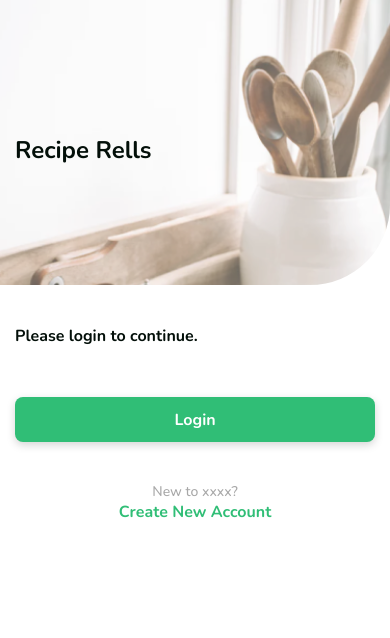
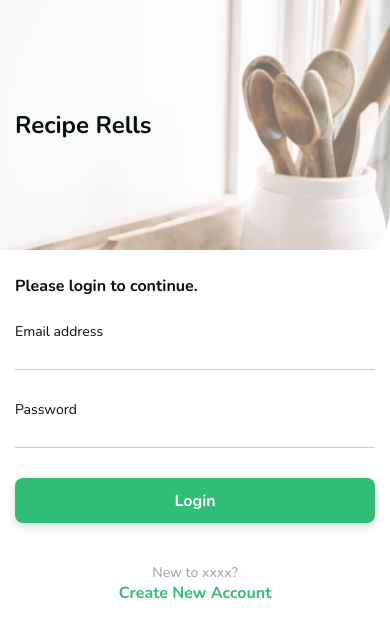
Before and after one commit to tadeumelembe/recipe-app, a React Native app: screen /SignIn in a window 390 px wide. Shown: the top 638 px of the page. Built offline with nearby package versions, Linux system fonts and the light colour scheme; what expo-linking would draw is missing.

Commit message:
Added User login function

```diff
--- a/components/Themed.tsx
+++ b/components/Themed.tsx
@@ -15,7 +15,8 @@ import {
   Pressable,
   StatusBar,
   Animated,
-  TouchableOpacity
+  TouchableOpacity,
+  ActivityIndicator
 } from 'react-native';
 import { useSafeAreaInsets } from 'react-native-safe-area-context';
 import { CollapsibleProps, CollapsibleRef, MaterialTabBar, MaterialTabItem, TabProps, Tabs } from 'react-native-collapsible-tab-view';
@@ -68,6 +69,7 @@ export type FlatListProps = ThemeProps & FlashListProps<any>;
 export type TouchableOpacityProps = ThemeProps & DefaultTouchableOpacity['props'] & {
   btnText?: string,
   iconName?: string,
+  loading?: boolean,
 };
 export type AvatarProps = ViewProps & { size?: string };
 
@@ -221,6 +223,12 @@ export function TextInput(props: TextInputProps) {
     errorBorder: {
       borderBottomWidth: 1,
       borderBottomColor: 'red',
+    },
+    errorText:{
+      ...styles.fontNunitoMedium,
+      ...styles.fontS,
+      color:'red',
+      paddingTop:2
     }
   })
   return (
@@ -238,6 +246,9 @@ export function TextInput(props: TextInputProps) {
             style={[styles.textInput, error && localStyle.errorBorder, style]}
             {...otherProps}
           />
+          {error &&
+            <Text style={localStyle.errorText}>{error.message || 'Error'}</Text>
+          }
         </DefaultView>
 
       )}
@@ -246,11 +257,15 @@ export function TextInput(props: TextInputProps) {
 }
 
 export function Button(props: TouchableOpacityProps) {
-  const { btnText, style, ...otherProps } = props
+  const { btnText, style, loading, ...otherProps } = props
 
   return (
     <DefaultTouchableOpacity style={[styles.btn1, style]} {...otherProps}>
-      <Text style={[styles.fontNunitoBold, styles.fontM, styles.btn1Text]}>{btnText}</Text>
+      {loading ?
+        <ActivityIndicator size={'small'} color={'#fff'} />
+        :
+        <Text style={[styles.fontNunitoBold, styles.fontM, styles.btn1Text]}>{btnText}</Text>
+      }
     </DefaultTouchableOpacity>
   )
 }
--- a/constants/style.tsx
+++ b/constants/style.tsx
@@ -97,9 +97,9 @@ export default StyleSheet.create({
     width: '100%',
     borderBottomWidth: 1,
     borderBottomColor: '#CCCCCC',
-    fontFamily: 'nunito-regular',
+    fontFamily: 'nunito-medium',
     color: '#030F09',
-    fontSize: 16,
+    fontSize: 15,
     paddingTop: 8,
     paddingHorizontal: 5
   },
--- a/firebaseConfig.js
+++ b/firebaseConfig.js
@@ -1,6 +1,6 @@
 import * as firebase from 'firebase/app';
 import { FIREBASE_KEY, FIREBASE_MESSAGIN_ID, FIREBASE_APP_ID, FIREBASE_AUTH_DOMAIN, FIREBASE_PROJECT_ID } from "@env"
-import { getAuth, createUserWithEmailAndPassword, updateProfile }from "firebase/auth";
+import { getAuth, signInWithEmailAndPassword, createUserWithEmailAndPassword, updateProfile }from "firebase/auth";
 
 // Optionally import the services that you want to use
 // import {...} from "firebase/auth";
@@ -29,4 +29,4 @@ if (firebase.getApps().length === 0) {
 
 const auth = getAuth(app);
 
-export { auth, createUserWithEmailAndPassword, updateProfile };
+export { auth, createUserWithEmailAndPassword, signInWithEmailAndPassword, updateProfile };
--- a/src/components/Auth/AuthHeader.tsx
+++ b/src/components/Auth/AuthHeader.tsx
@@ -16,14 +16,14 @@ const AuthHeader: React.FC<IHeader> = ({ title }) => {
 
     const insets = useSafeAreaInsets();
 
-    const initialHeaderHeight = 300
+    const initialHeaderHeight = 250
     const headerHeight = useRef(new Animated.Value(initialHeaderHeight)).current
 
     useEffect(() => {
 
         const showSubscription = Keyboard.addListener('keyboardDidShow', () => {
             Animated.timing(headerHeight, {
-                toValue: 150,
+                toValue: 130,
                 duration: 300,
                 useNativeDriver: false
             }).start()
--- a/src/screens/Auth/Login/index.tsx
+++ b/src/screens/Auth/Login/index.tsx
@@ -1,5 +1,6 @@
-import React from "react";
+import React, { useState } from "react";
 import { KeyboardAvoidingView, Platform } from "react-native";
+import { useForm, Controller } from "react-hook-form";
 
 import { Text, View, Container, ScrollView, TextInput, Button, TextButton } from "../../../../components/Themed";
 import AuthHeader from "../../../components/Auth/AuthHeader";
@@ -8,13 +9,44 @@ import authStyles from "../authStyles"
 import { IAuthPage } from "../../../components/types";
 
 import { useAuth } from "../../../context/authContext";
+import { auth, signInWithEmailAndPassword } from "../../../../firebaseConfig";
+import { helpers } from "../../../utils/constants";
+
+
+interface IFormData {
+    password: string;
+    email: string
+}
 
 const Login: React.FC<IAuthPage> = ({ navigation }) => {
+    const [loading, setLoading] = useState(false)
 
     const { signIn } = useAuth();
 
-    function handleSignIn() {
-        return signIn()
+    const { control, handleSubmit } = useForm<IFormData>({
+        defaultValues: {
+            email: '',
+            password: '',
+        }
+    });
+
+    const onSubmit = (data: IFormData) => {
+        console.log(data)
+        const { email, password } = data
+        setLoading(true)
+        signInWithEmailAndPassword(auth, email, password)
+            .then((userCredential) => {
+                // Signed in
+                const user = userCredential.user;
+                console.log(user)
+            })
+            .catch((error) => {
+                console.log(error.code, error.message)
+
+                const errorCode = error.code;
+                const errorMessage = error.message;
+            })
+            .finally(() => setLoading(false));
     }
 
     return (
@@ -35,11 +67,16 @@ const Login: React.FC<IAuthPage> = ({ navigation }) => {
                         Please login to continue.
                     </Text>
 
-                    {/* <View style={authStyles.inputView}>
+                    <View style={authStyles.inputView}>
                         <TextInput
                             placeholder="Email address"
                             autoCapitalize="none"
-
+                            control={control}
+                            rules={{
+                                required: 'Email is required',
+                                pattern: { value: helpers.EMAIL_VALIDATION, message: 'Email is invalid' },
+                            }}
+                            name="email"
                         />
                     </View>
 
@@ -48,12 +85,21 @@ const Login: React.FC<IAuthPage> = ({ navigation }) => {
                             placeholder="Password"
                             autoCapitalize="none"
                             secureTextEntry
+                            control={control}
+                            rules={{
+                                required: 'Password is required',
+                                min: { value: 8, message: "Password must have at least 8 characters" }
+                            }}
+                            name="password"
                         />
-                    </View> */}
+                    </View>
 
                     <Button
                         btnText="Login"
-                        onPress={() => handleSignIn()}
+                        onPress={handleSubmit(onSubmit)}
+                        loading={loading}
+                        disabled={loading}
+
                     />
 
                     <View style={[{ alignItems: 'center', marginTop: 40 }]}>
--- a/src/screens/Auth/SignUp/index.tsx
+++ b/src/screens/Auth/SignUp/index.tsx
@@ -135,6 +135,7 @@ const SignUp: React.FC<IAuthPage> = ({ navigation }) => {
                         btnText="Create Account"
                         onPress={handleSubmit(onSubmit)}
                         loading={loading}
+                        disabled={loading}
                     />
 
                     <View style={[{ alignItems: 'center', marginTop: 40 }]}>
--- a/src/screens/Auth/authStyles.tsx
+++ b/src/screens/Auth/authStyles.tsx
@@ -34,7 +34,7 @@ export default StyleSheet.create({
         ...styles.fontR,
         ...styles.textH3,
         paddingTop: 25,
-        paddingBottom: 50
+        paddingBottom: 25
     },
     inputView: {
         marginBottom: 30
```
